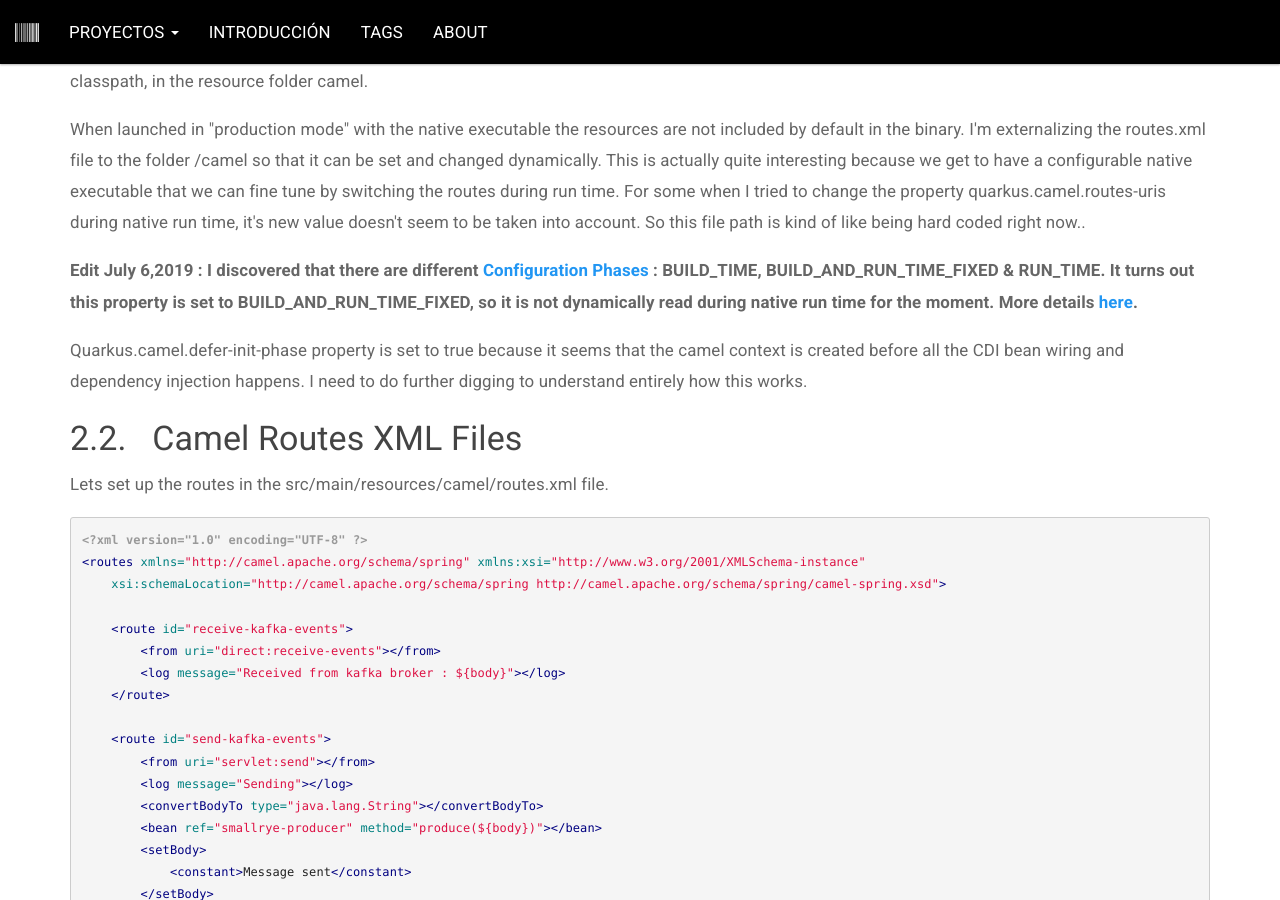
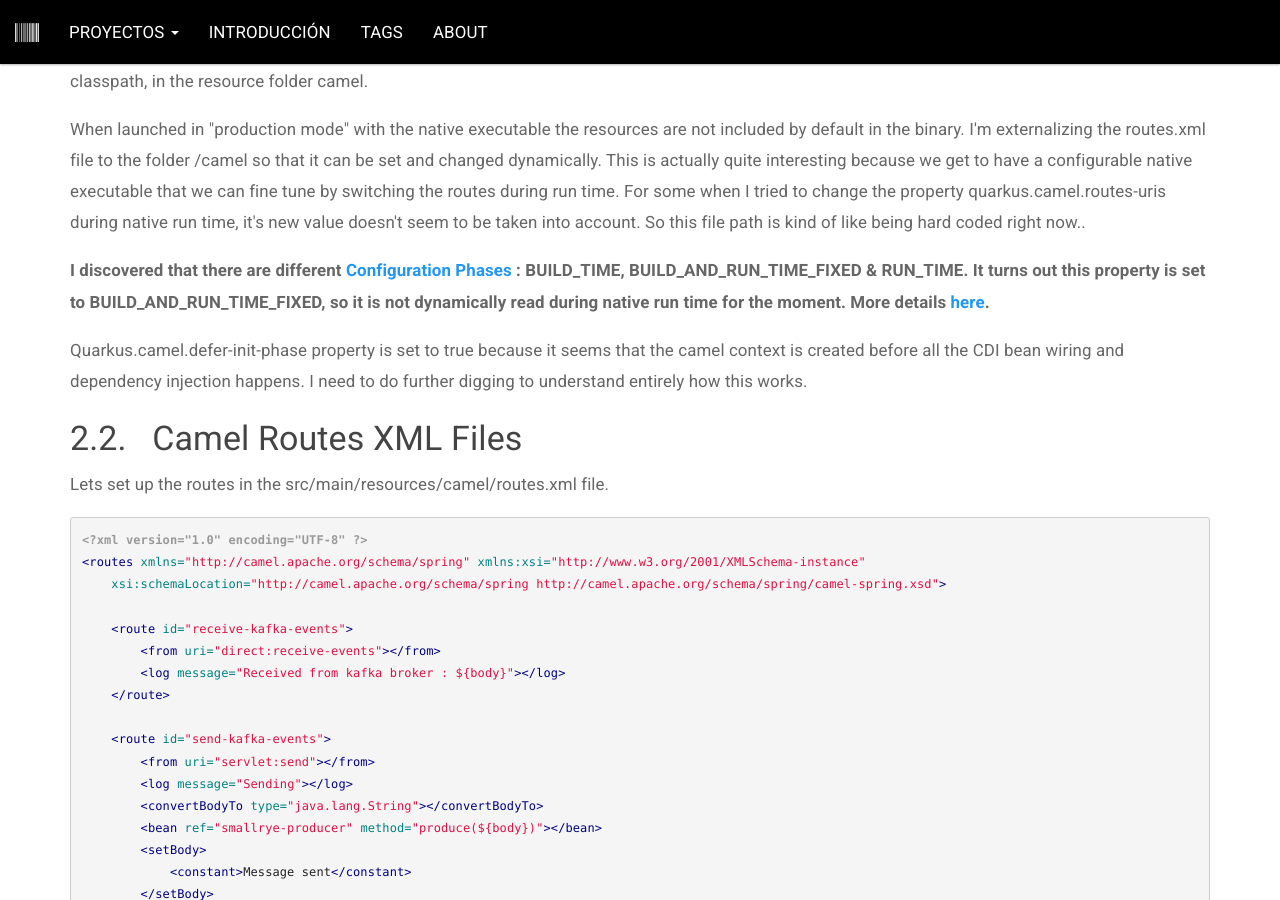
Before and after one commit to RicardoZumba/RicardoZumba.github.io, a Jekyll site: the page built from _posts/2019-07-04-quarkus-kafka-camel-servlet-wiring-it-together.html, in a window 1280 px wide and 900 px high, scrolled down 1839 px. Built offline with Jekyll 4.4.1, drawn with Linux system fonts in a browser that asks for light colours; comment, search, counter and statistics services are not loaded.

Commit message:
tnty
fnytn

```diff
--- a/_posts/2019-07-04-quarkus-kafka-camel-servlet-wiring-it-together.html
+++ b/_posts/2019-07-04-quarkus-kafka-camel-servlet-wiring-it-together.html
@@ -80,7 +80,7 @@ quarkus.camel.defer-init-phase = true
     For some when I tried to change the property quarkus.camel.routes-uris during native run time, it's new value doesn't
     seem to be taken into account. So this file path is kind of like being hard coded right now..
 </p>
-<p><strong>Edit July 6,2019 : I discovered that there are different <a
+<p><strong>I discovered that there are different <a
             href="https://quarkus.io/guides/extension-authors-guide" target="_blank">Configuration Phases</a>
             : BUILD_TIME, BUILD_AND_RUN_TIME_FIXED & RUN_TIME.
         It turns out this property is set to BUILD_AND_RUN_TIME_FIXED, so it is not dynamically read during native run time for the moment.
```
